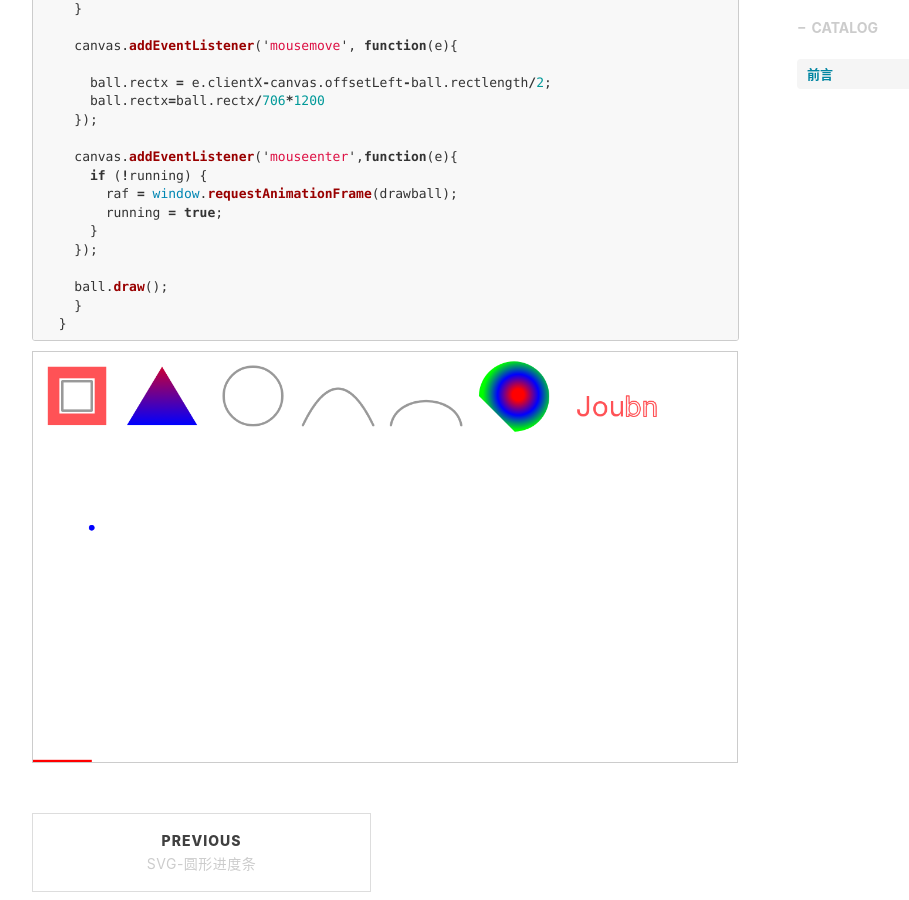
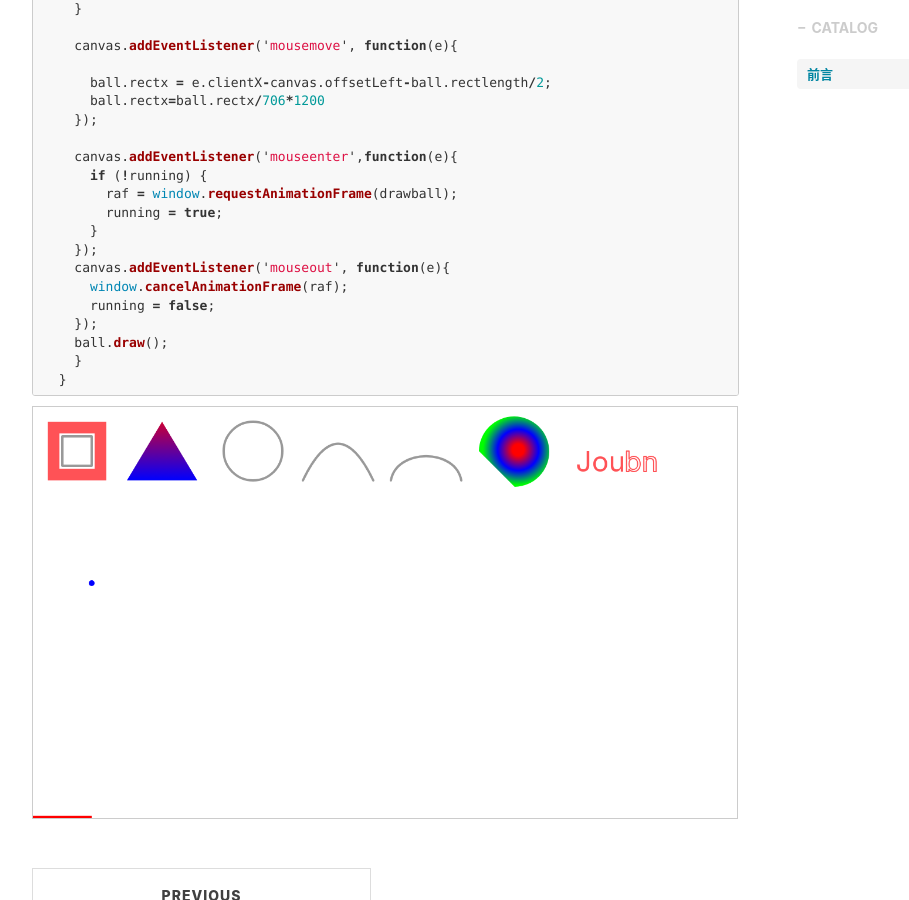
Before and after one commit to bb595700239/joubn_blog, a Jekyll site: the page built from _posts/2017-09-29-canvas-tutorial.markdown, in a window 1280 px wide and 900 px high, scrolled down 3132 px. Shown: the whole window, without its empty margins (233-1142 px from the left). Built offline with Jekyll 4.4.1, drawn with Linux system fonts in a browser that asks for light colours; nearby versions of some CDN libraries; comment, search, counter and statistics services are not loaded.

Commit message:
修改
Signed-off-by: bb595700239 <595700239@qq.com>

```diff
--- a/_posts/2017-09-29-canvas-tutorial.markdown
+++ b/_posts/2017-09-29-canvas-tutorial.markdown
@@ -160,7 +160,10 @@ tags:
         running = true;
       }
     });
-
+    canvas.addEventListener('mouseout', function(e){
+      window.cancelAnimationFrame(raf);
+      running = false;
+    });
     ball.draw();
     }
   }
@@ -308,7 +311,10 @@ tags:
             running = true;
           }
         });
-
+        canvas.addEventListener('mouseout', function(e){
+          window.cancelAnimationFrame(raf);
+          running = false;
+        });
         ball.draw();
         }
       }
```
